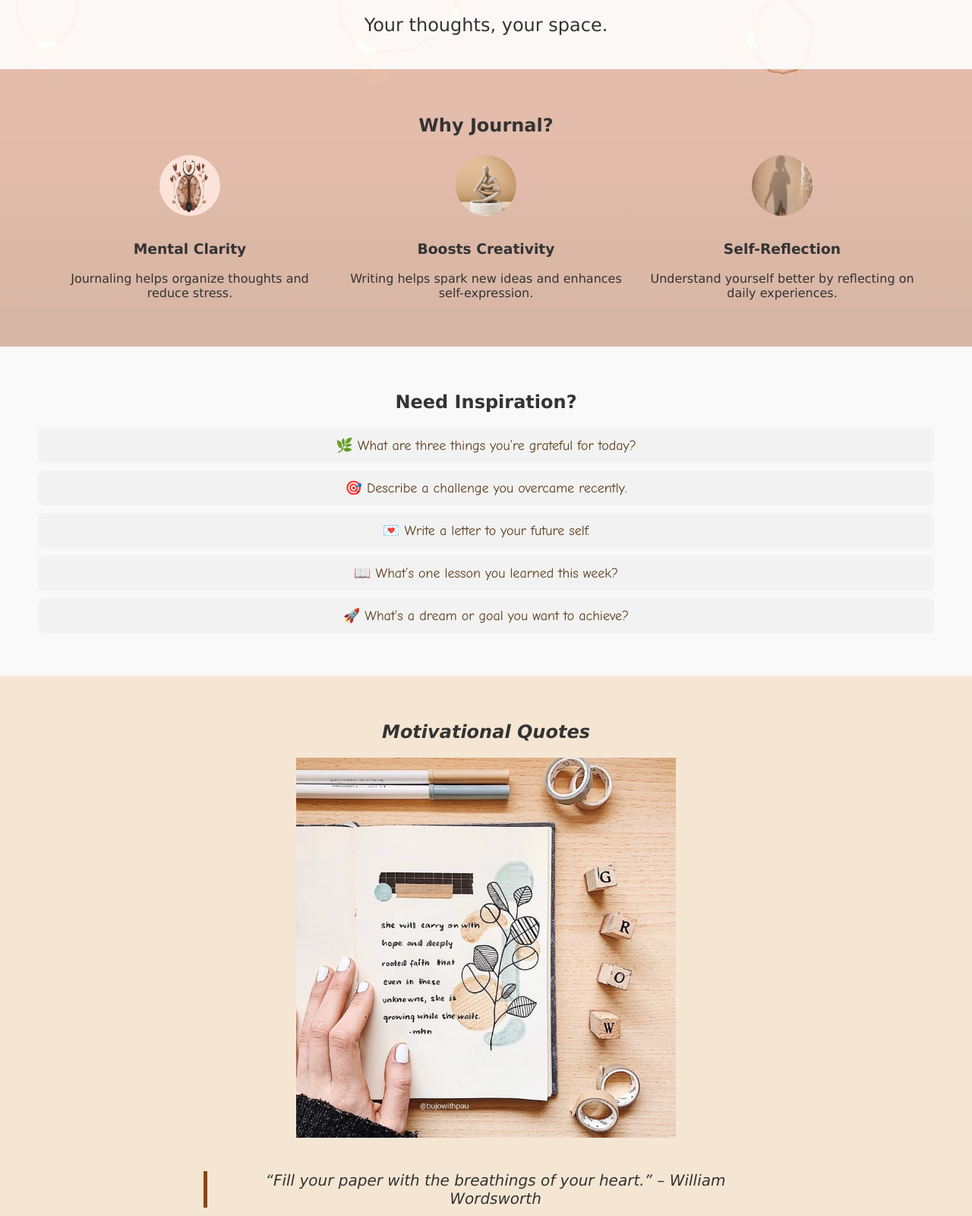
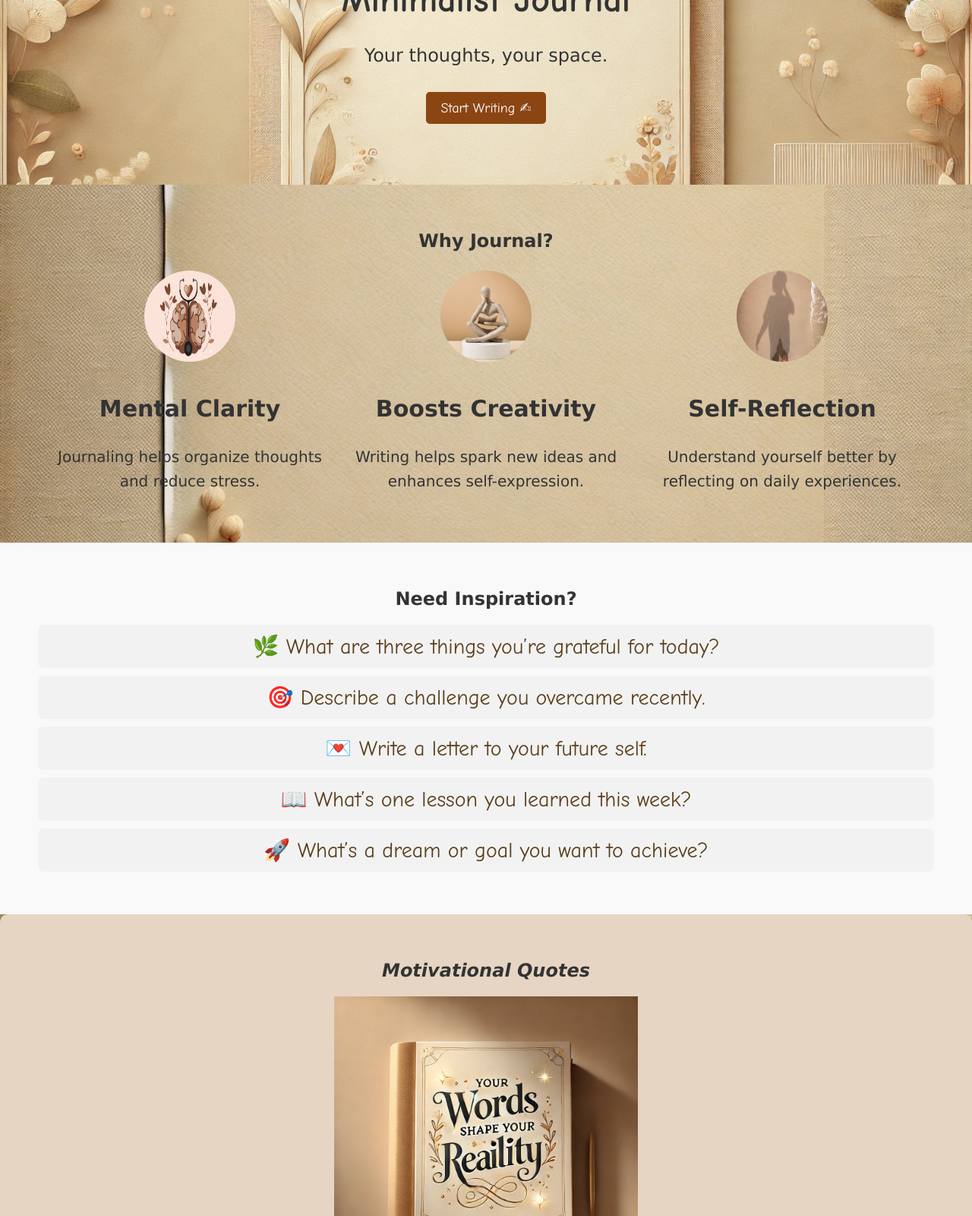
Before and after one commit to swati1395/Minimalist_Journaling_App, a plain HTML site: page index.html in a window 1280 px wide. Shown: the part 120-1720 px from the top of the page at 76% size. Drawn offline with Linux system fonts and the light colour scheme.

Commit message:
Changes made after adding customized images in the website..added navigation buttons on top as well..changes in background images and header images implemented

```diff
--- a/index.html
+++ b/index.html
@@ -12,6 +12,7 @@
     <header>
         <h1>Minimalist Journal</h1> <!-- Website Title -->
         <p>Your thoughts, your space.</p> <!-- Short tagline -->
+        <a href="journal.html" class="start-btn">Start Writing ✍</a> <!-- Add button in header -->
     </header>
 
     <!--<section> is a semantic tag, meaning it indicates that the content inside belongs to a specific section of the page. It's used when the content has a thematic meaning (like a section for "Benefits of Journaling" or "Journal Prompts").
@@ -58,7 +59,7 @@
     <!-- Section for motivational quotes -->
     <section class="quotes">
         <h2>Motivational Quotes</h2>
-        <img src="images/writing-motivation.jpg" alt="Writing Motivation">
+        <img src="images/writing-motivation2.jpg" alt="Writing Motivation">
         <blockquote>“Fill your paper with the breathings of your heart.” – William Wordsworth</blockquote>
         <blockquote>“Journaling is like whispering to oneself and listening at the same time.” – Mina Murray</blockquote>
     </section>
--- a/style.css
+++ b/style.css
@@ -2,10 +2,10 @@
    General Styles (Body & Text)
    ======================= */
 body {
-    font-family: "Verdana", sans-serif; /* Sets the primary font for the entire website */
+    font-family: "Verdana", sans-serif, Arial, Helvetica; /* Sets the primary font for the entire website */
     margin: 0; /* Removes default margins */
     padding: 0; /* Removes default paddings */
-    background: url("images/journal-bg.jpg") no-repeat center center fixed; /* Sets a background image */
+    background: url("images/journal-bg10.jpg") no-repeat center center fixed; /* Sets a background image */
     background-size: cover; /* Ensures the background covers the whole screen */
     text-align: center; /* Centers all text on the page */
     color: #333; /* Default text color (dark gray) */
@@ -18,6 +18,26 @@ header {
     background: rgba(255, 255, 255, 0.9); /* Adds a slightly transparent white background */
     padding: 20px; /* Adds space inside the header */
     font-size: 24px; /* Increases the font size */
+    background: url('images/header-bg3.jpg') no-repeat center center;
+    background-size: cover; /* Cover full width */
+    background-position: center;
+    padding: 60px 20px; /* More space for visibility */
+}
+header .start-btn {
+    display: inline-block;
+    margin-top: 10px;
+    padding: 10px 20px;
+    font-size: 18px;
+    background: #8B4513;
+    color: white;
+    text-decoration: none;
+    border-radius: 5px;
+    transition: 0.3s;
+}
+
+header .start-btn:hover {
+    background: #654321;
+    transform: scale(1.05);
 }
 
 /* Setting different fonts for different headings */
@@ -26,7 +46,7 @@ h1 {
 }
 
 h2 {
-    font-family: "Verdana", sans-serif; /* Clean, professional font for h2 */
+    font-family: "Verdana", sans-serif, Arial, Helvetica;; /* Clean, professional font for h2 */
 }
 
 /* =======================
@@ -51,10 +71,20 @@ h2 {
 
 /* Styling for benefit images */
 .benefit img {
-    width: 80px; /* Sets the width */
-    height: 80px; /* Sets the height */
+    width: 120px; /* Sets the width */
+    height: 120px; /* Sets the height */
     border-radius: 50%; /* Makes images circular */
     margin-bottom: 10px; /* Adds space below images */
+}
+
+.benefit h3 {
+    font-size: 30px; /* Increase title size */
+    font-weight: bold; /* Make it stand out */
+}
+
+.benefit p {
+    font-size: 20px; /* Increase paragraph size */
+    line-height: 1.6; /* Improve readability */
 }
 
 /* =======================
@@ -72,7 +102,7 @@ h2 {
 
 .prompts li {
     padding: 12px; /* Adds padding to list items */
-    font-size: 18px; /* Increases text size */
+    font-size: 28px; /*  text size */
     font-family: "Comic Sans MS", cursive; /* Gives a friendly, informal look */
     color: #5a3e1b; /* Brown text color */
     background: rgba(240, 240, 240, 0.8); /* Soft light gray background */
@@ -84,23 +114,27 @@ h2 {
    Motivational Quotes Section
    ======================= */
 .quotes {
-    background: #f5e6d3; /* Light brown background */
+    background: #E6D5C3; /* Soft warm beige tone to match the background */
     padding: 40px; /* Adds spacing inside */
     text-align: center; /* Centers text */
     font-style: italic; /* Makes text italic */
+    border-radius: 10px; /* Adds a slight rounded effect for elegance */
 }
 
 /* Styling for quote images */
 .quotes img {
-    width: 500px; /* Large image width */
-    margin-bottom: 20px; /* Space below image */
+    width: 80%; /* Adjusts to screen size */
+    max-width: 400px; /* Prevents it from getting too large */
+    margin: 0 auto 20px auto; /* Centers image properly */
+    display: block; /* Ensures it's not inline */
 }
 
 /* Styling for blockquote text */
 .quotes blockquote {
-    font-size: 20px; /* Increases quote font size */
+    font-size: 18px; /*  quote font size */
     margin: 20px auto; /* Centers the quotes */
-    width: 60%; /* Limits quote width */
+    width: 80%; /* Limits quote width */
+    max-width: 600px; /* Keeps it structured */
     border-left: 5px solid #8B4513; /* Adds a brown left border */
     padding-left: 20px; /* Adds space between text and border */
 }
@@ -116,20 +150,20 @@ h2 {
 /* Styling for the journal entry title */
 .journal-entry h2 {
     font-family: "Comic Sans MS", cursive; /* Fun, handwritten font */
-    font-size: 28px; /* Increases size */
+    font-size: 40px; /* Increases size */
     color: #8B4513; /* Brown color */
 }
 
 /* Styling for journal prompts */
 .entry-prompt {
     font-family: Verdana, sans-serif; /* Uses a clean and readable font */
-    font-size: 18px; /* Increases text size */
+    font-size: 20px; /* Increases text size */
     color: #444; /* Dark gray text */
 }
 
 /* Styling for journal entry image */
 .journal-entry img {
-    width: 50%; /* Makes image 50% of screen width */
+    width: 30%; /* Makes image 50% of screen width */
     border-radius: 10px; /* Rounds image edges */
     margin-bottom: 20px; /* Adds space below */
     box-shadow: 2px 4px 8px rgba(0, 0, 0, 0.2); /* Adds a shadow effect */
@@ -138,9 +172,9 @@ h2 {
 /* Styling for the journal entry text area */
 textarea {
     width: 80%; /* Makes the textarea wider */
-    height: 200px; /* Sets a fixed height */
+    height: 300px; /* Sets a fixed height */
     padding: 12px; /* Adds padding inside */
-    font-size: 16px; /* Increases font size */
+    font-size: 30px; /* Increases font size */
     border: 2px solid #8B4513; /* Brown border */
     border-radius: 8px; /* Rounds edges */
     font-family: Verdana, sans-serif; /* Uses a clean font */
@@ -169,6 +203,7 @@ textarea {
     transform: scale(1.05); /* Slightly increases button size */
 }
 
+
 /* =======================
    Footer Section
    ======================= */
```
Also changed, not shown: journal.html (+11 -7 lines), images/header-bg3.jpg (added), images/journal-bg.jpg (deleted), images/journal-bg10.jpg (added), images/journal-placeholder1.jpg (added), images/writing-motivation1.jpg (added), images/writing-motivation2.jpg (added), 2 other files.
